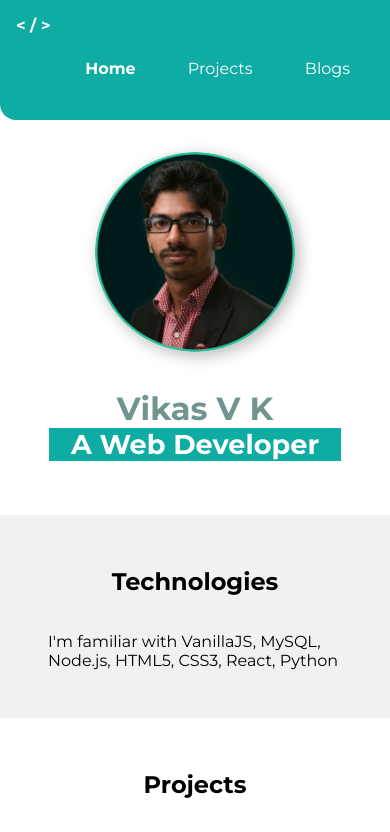
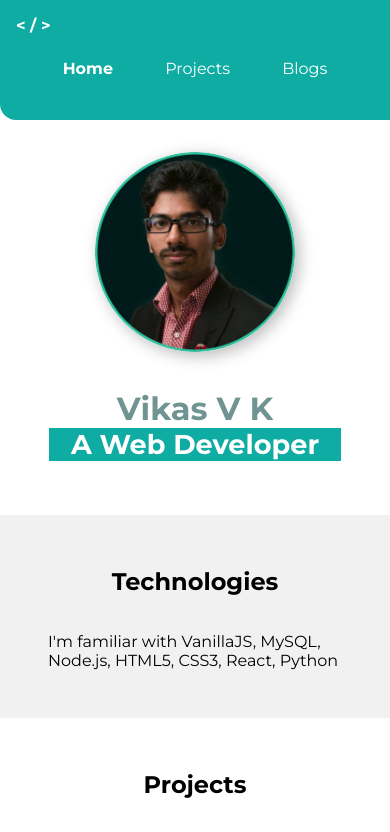
Before and after one commit to vikasvk11/Portfolio-website-html-css, a plain HTML site: page index.html in a window 390 px wide. Shown: the top 832 px of the page. Drawn offline with Linux system fonts and the light colour scheme.

Commit message:
style: navbar
Corrected alignment for nav bar in mobile devices

```diff
--- a/styles.css
+++ b/styles.css
@@ -312,6 +312,11 @@ ol > li {
 
 @media (max-width: 500px) {
 
+    .navigation .list-non-bullet {
+        text-align: center;
+        padding: 0;
+    }
+
     .bar {
         display: none;
     }
```
